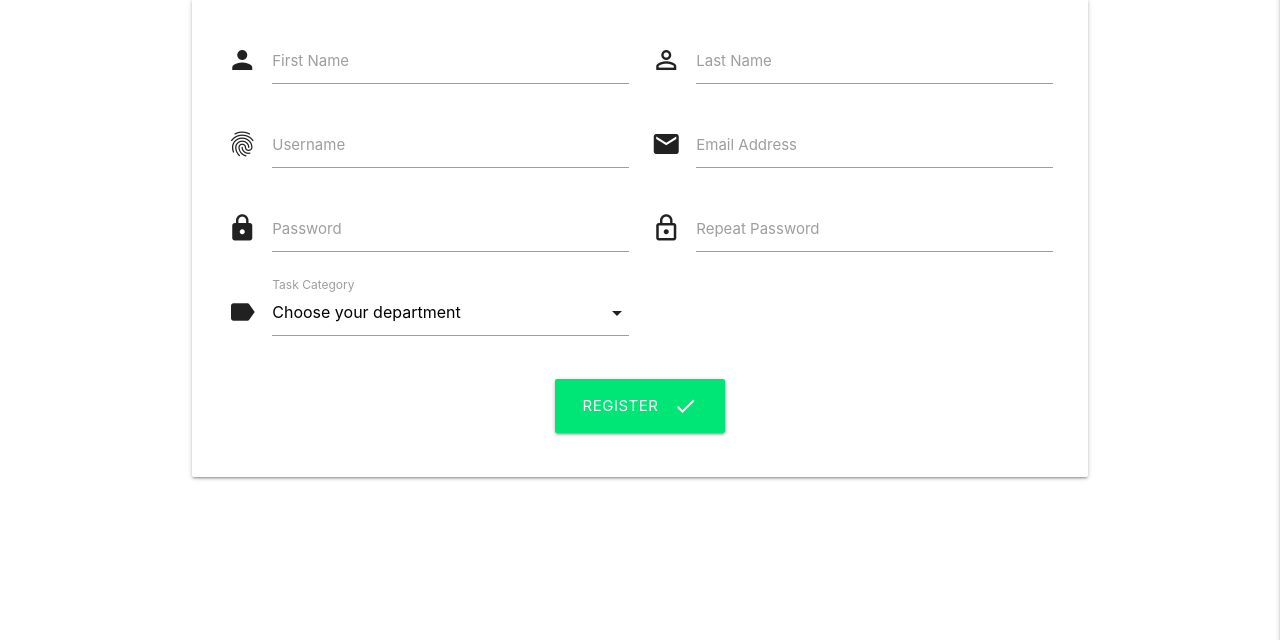
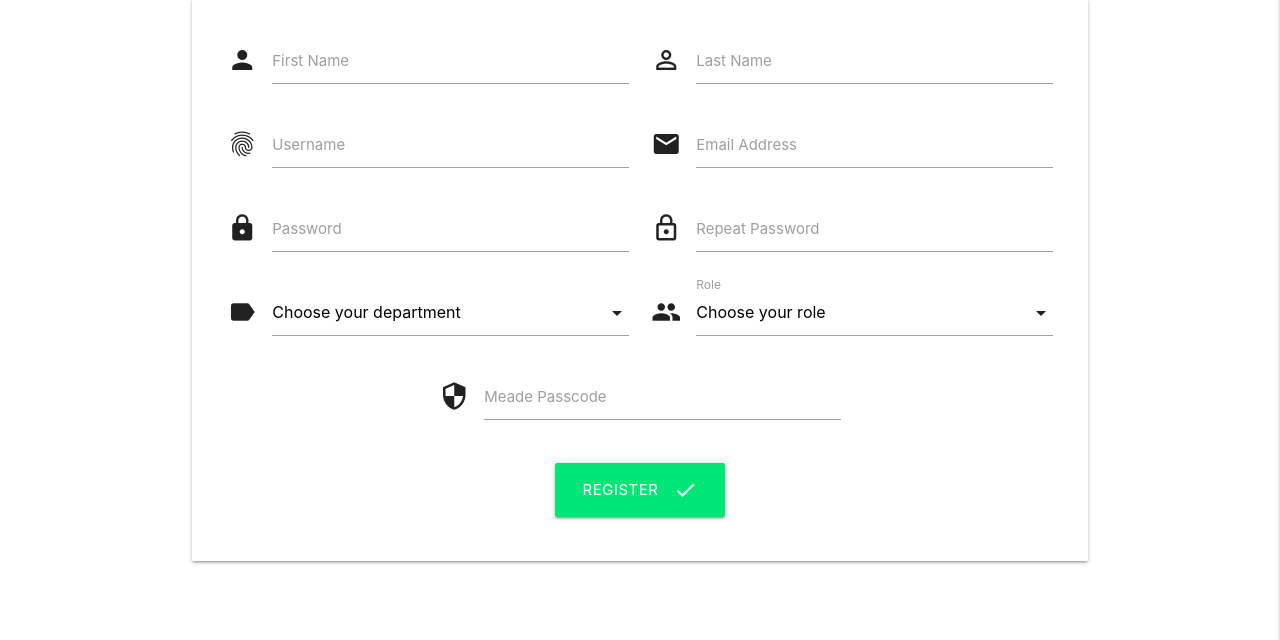
Before and after one commit to Summersby95/meade-product-app, a Flask app: page /register in a window 1280 px wide. Shown: the part 160-800 px from the top of the page. Run offline with Flask 2, Linux system fonts and the light colour scheme; data that the repository does not hold is empty; some libraries are stand-ins or nearby versions.

Commit message:
feat: add role selector to register form and company password field to prevent registering from outside company

```diff
--- a/templates/register.html
+++ b/templates/register.html
@@ -44,7 +44,21 @@
                             <option value="{{ department.department_name }}">{{ department.department_name }}</option>
                         {% endfor %}
                     </select>
-                    <label for="department">Task Category</label>
+                </div>
+                <div class="input-field col s12 m6">
+                    <i class="material-icons prefix">people</i>
+                    <select id="role" name="role" class="validate" required>
+                        <option value="" disabled selected>Choose your role</option>
+                        {% for role in roles %}
+                            <option value="{{ role.role_name }}">{{ role.role_name }}</option>
+                        {% endfor %}
+                    </select>
+                    <label for="role">Role</label>
+                </div>
+                <div class="input-field col s12 offset-m3 m6">
+                    <i class="material-icons prefix">security</i>
+                    <input type="password" name="meade_password" id="meade_password" class="validate" required>
+                    <label for="meade_password">Meade Passcode</label>
                 </div>
             </div>
             <div class="row">
```
